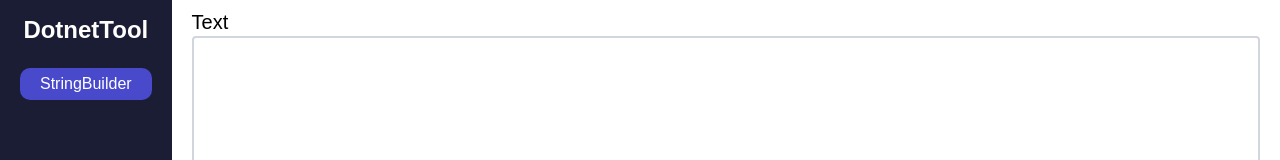
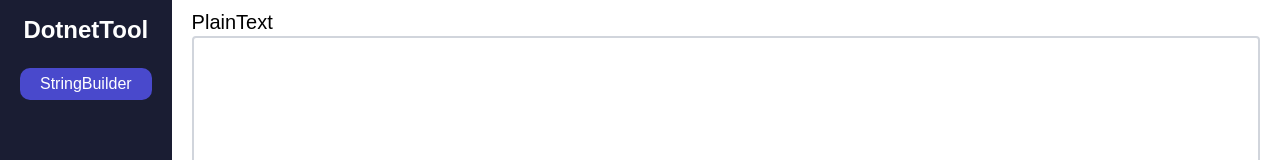
Before and after one commit to zongben/dotnet-tool, a SvelteKit app: page /tools/stringbuilder in a window 1280 px wide. Shown: the top 160 px of the page. Built offline with nearby package versions, Linux system fonts and the light colour scheme.

Commit message:
mod: block title

```diff
--- a/src/routes/tools/stringbuilder/+page.svelte
+++ b/src/routes/tools/stringbuilder/+page.svelte
@@ -15,7 +15,7 @@
 
 <div class="flex flex-col gap-5 h-full px-5 pt-2">
   <div class="flex-1 flex flex-col">
-    <h1 class="text-xl">Text</h1>
+    <h1 class="text-xl">PlainText</h1>
     <textarea
       class="border-2 border-gray-300 rounded w-full flex-1"
       bind:value={state.text}
```
